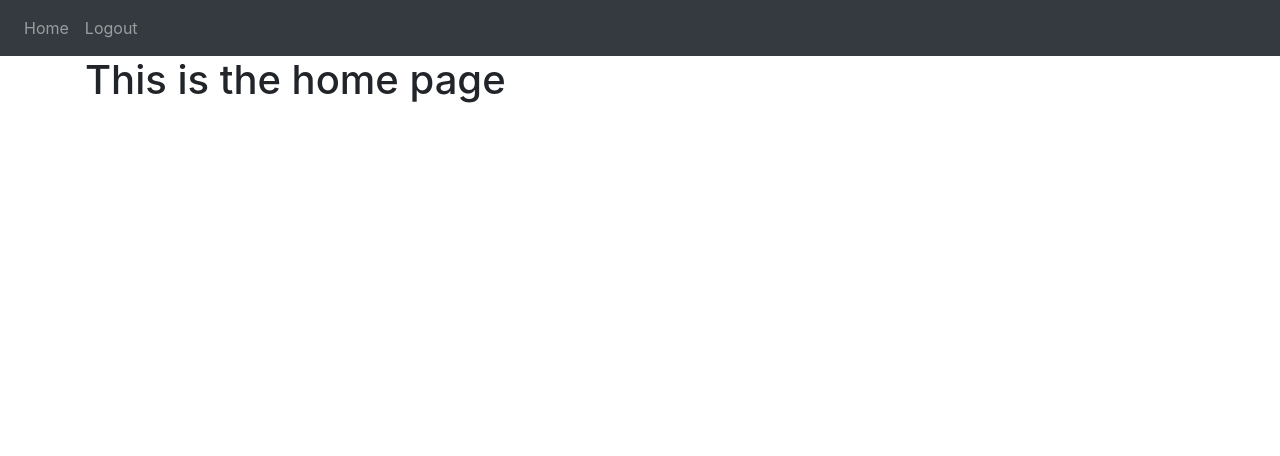
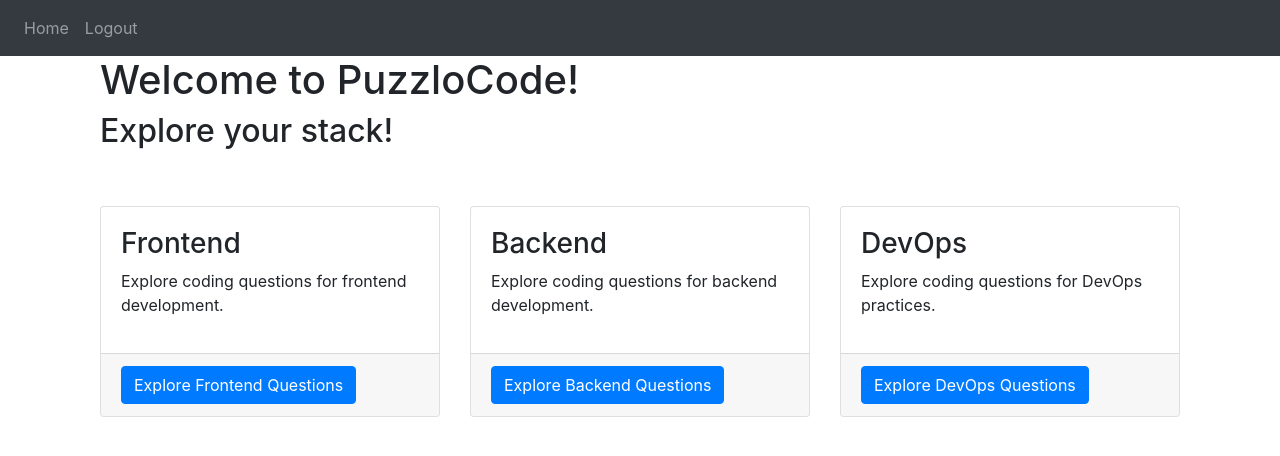
Before and after one commit to Muideen27/PuzzloCode, a Flask app: page / in a window 1280 px wide. Shown: the top 456 px of the page. Run offline with Flask 2, Linux system fonts and the light colour scheme; the visitor is signed in with stand-in values (Sample User, id 1); some libraries are stand-ins or nearby versions.

Commit message:
Files updated

```diff
--- a/website/__init__.py
+++ b/website/__init__.py
@@ -3,6 +3,7 @@ from flask_sqlalchemy import SQLAlchemy
 import os
 from os import path
 from flask_login import LoginManager
+from flask_migrate import Migrate
 
 db = SQLAlchemy()
 
@@ -12,6 +13,7 @@ def create_app():
     app.config['SQLALCHEMY_DATABASE_URI'] = os.environ.get('DATABASE_URL')
     app.config['SQLALCHEMY_TRACK_MODIFICATIONS'] = False
 
+    # Initialize extensions
     db.init_app(app)
 
     from .views import views
@@ -21,6 +23,8 @@ def create_app():
     app.register_blueprint(auth, url_prefix='/')
 
     from .models import User
+
+    migrate = Migrate(app, db)
 
     with app.app_context():
         db.create_all()
--- a/website/auth.py
+++ b/website/auth.py
@@ -57,6 +57,7 @@ def sign_up():
             db.session.commit()
             login_user(new_user, remember=True)
             flash('Account created!', category='success')
-            return redirect(url_for('views.home'))
+            flash('Proceed to login.', category='success')
+            return redirect(url_for('auth.login'))
 
     return render_template("sign_up.html", user=current_user)
--- a/website/templates/home.html
+++ b/website/templates/home.html
@@ -1,5 +1,49 @@
-{% extends "base.html" %} {% block title %}Home{% endblock %}
+{% extends "base.html" %}
+{% block title %}Question Listing{% endblock %}
 
 {% block content %}
-<h1>This is the home page</h1>
+<div class="container">
+    <h1>Welcome to PuzzloCode!</h1>
+    <h2>Explore your stack!</h2>
+    <br>
+    <br>
+    <div class="row">
+        <div class="col-md-4">
+            <div class="card">
+                <div class="card-body">
+                    <h3>Frontend</h3>
+                    <p>Explore coding questions for frontend development.</p>
+                </div>
+                <div class="card-footer">
+                    <!-- Add a link to frontend questions -->
+                    <a href="{{ url_for('views.frontend_questions') }}" class="btn btn-primary">Explore Frontend Questions</a>
+                </div>
+            </div>
+        </div>
+        <div class="col-md-4">
+            <div class="card">
+                <div class="card-body">
+                    <h3>Backend</h3>
+                    <p>Explore coding questions for backend development.</p>
+                </div>
+                <div class="card-footer">
+                    <!-- Add a link to backend questions -->
+                    <a href="{{ url_for('views.backend_questions') }}" class="btn btn-primary">Explore Backend Questions</a>
+                </div>
+            </div>
+        </div>
+        <div class="col-md-4">
+            <div class="card">
+                <div class="card-body">
+                    <h3>DevOps</h3>
+                    <p>Explore coding questions for DevOps practices.</p>
+                </div>
+                <div class="card-footer">
+                    <!-- Add a link to DevOps questions -->
+                    <a href="{{ url_for('views.devops_questions') }}" class="btn btn-primary">Explore DevOps Questions</a>
+                </div>
+            </div>
+        </div>
+    </div>
+</div>
 {% endblock %}
--- a/website/views.py
+++ b/website/views.py
@@ -9,3 +9,36 @@ views = Blueprint('views', __name__)
 @login_required
 def home():
     return render_template("home.html", user=current_user)
+
+# Frontend Questions
+@views.route('/frontend-questions')
+@login_required
+def frontend_questions():
+    # Add your code to retrieve and display frontend questions here
+    return render_template("frontend_questions.html", user=current_user)
+
+# Backend Questions
+@views.route('/backend-questions')
+@login_required
+def backend_questions():
+    # Add your code to retrieve and display backend questions here
+    return render_template("backend_questions.html")
+
+# DevOps Questions
+@views.route('/devops-questions')
+@login_required
+def devops_questions():
+    # Add your code to retrieve and display devops questions here
+    return render_template("devops_questions.html")
+
+# Online Assessment
+@views.route('/start_mock_assessment')
+@login_required
+def start_mock_assessment():
+    return render_template("start_mock_assessment")
+
+# HTML Questions
+@views.route('/html-questions')
+@login_required
+def html_questions():
+    return render_template("html_questions.html")
```
Also changed, not shown: website/models.py (+13 -0 lines), website/templates/frontend_questions.html (added, +79 -0 lines).
